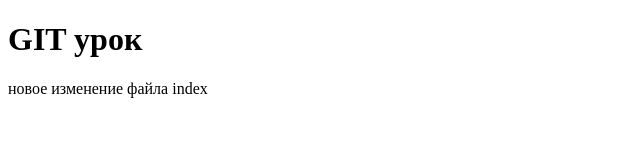
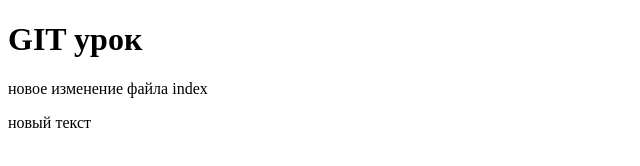
Before and after one commit to frolic666/site, a plain HTML site: page index.html in a window 1280 px wide. Shown: the full height of the page, 0-640 px from the left. Drawn offline with Linux system fonts and the light colour scheme.

Commit message:
second commit

```diff
--- a/index.html
+++ b/index.html
@@ -10,5 +10,6 @@
 <body>
     <h1>GIT урок</h1>
     <p>новое изменение файла index</p>
+    <p>новый текст</p>
 </body>
 </html>
```
